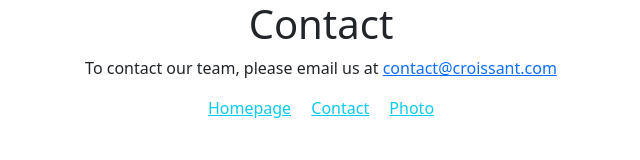
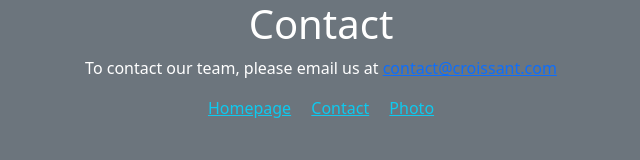
Before and after one commit to LR-OM/Croissant, a plain HTML site: page contact.html in a window 1280 px wide. Shown: the whole page, without its empty margins (319-959 px from the left). Drawn offline with nearby package versions, Linux system fonts and the light colour scheme.

Commit message:
changed background color in my contact file

```diff
--- a/contact.html
+++ b/contact.html
@@ -9,7 +9,7 @@
     integrity="sha384-sRIl4kxILFvY47J16cr9ZwB07vP4J8+LH7qKQnuqkuIAvNWLzeN8tE5YBujZqJLB" crossorigin="anonymous">
 </head>
 
-<body>
+<body class="text-bg-secondary">
   <h1 class="text-center">Contact</h1>
   <p class="text-center mt-2"> To contact our team, please email us at <a
       href="mail to: contact@croissant.com">contact@croissant.com</a> </p>
```
